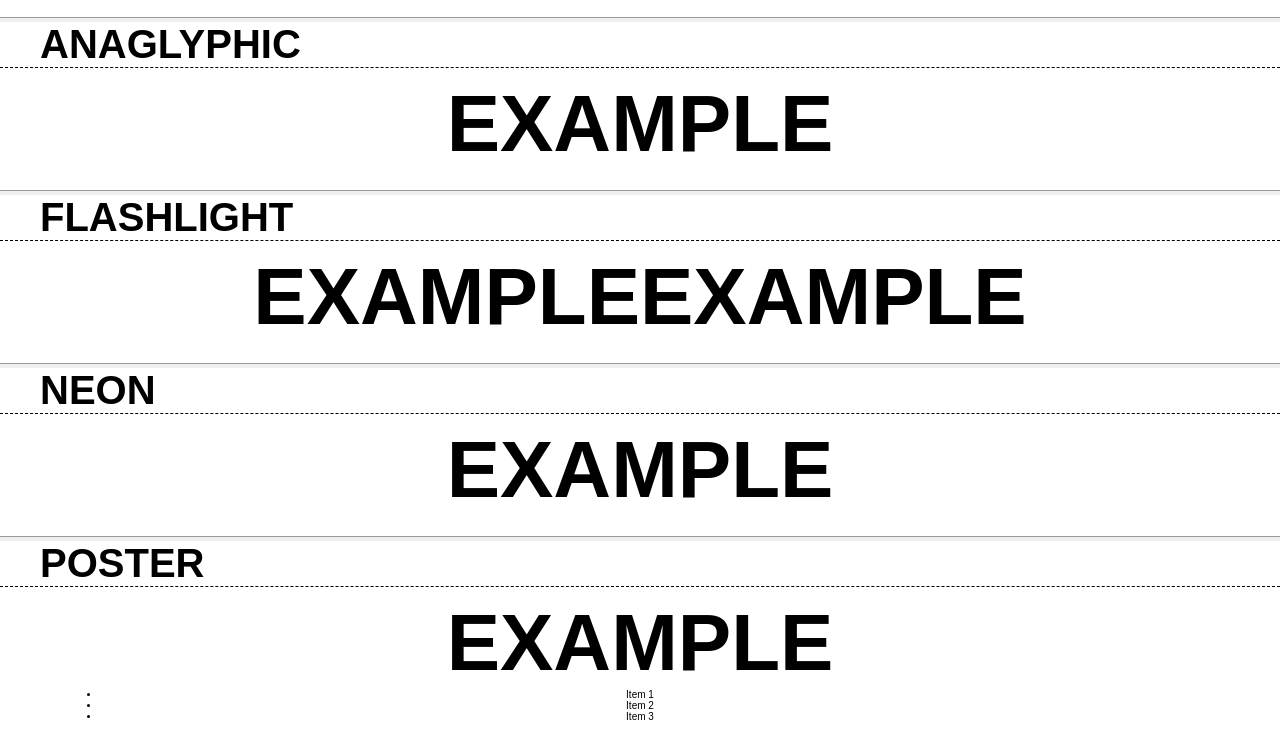
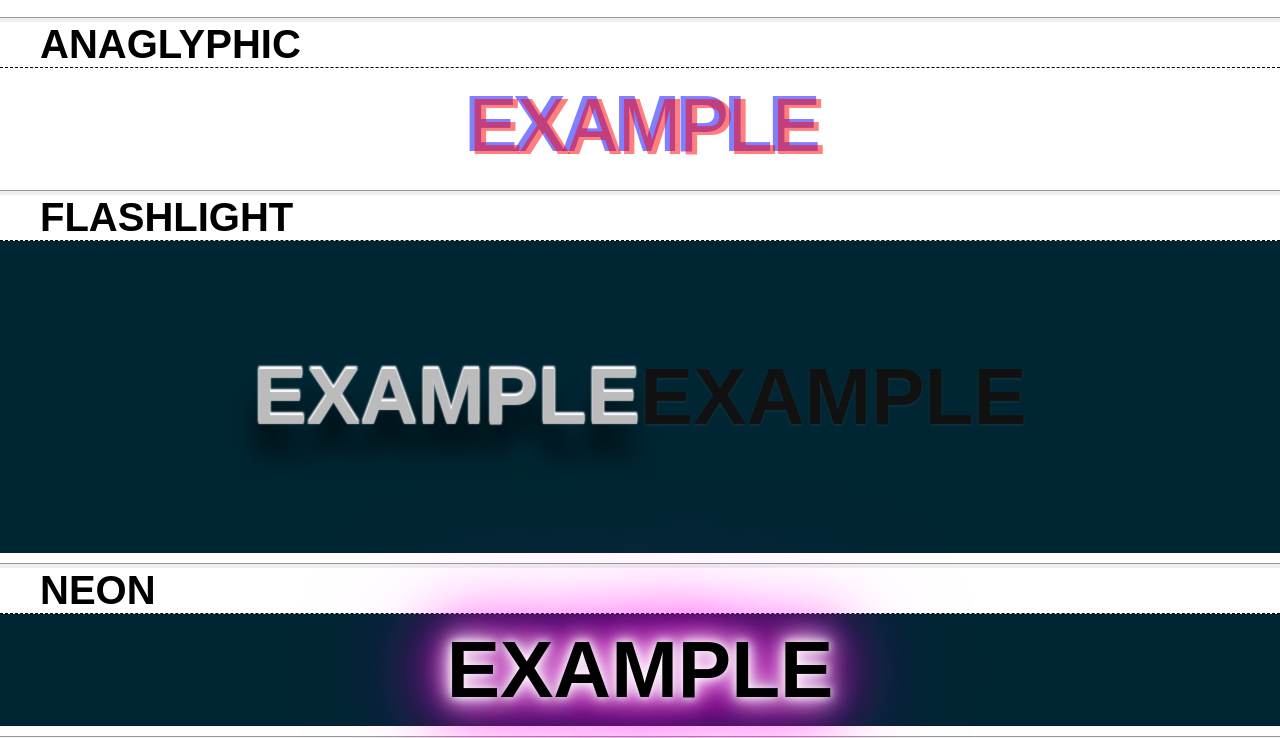
Before and after one commit to vxtool/experiment-css-text, a website: page index.html in a window 1280 px wide. Shown: the part 1045-1783 px from the top of the page. Drawn offline with nearby package versions, Linux system fonts and the light colour scheme; files that its build step writes are made by us from their sources.

Commit message:
import files

```diff
--- a/source/assets/scss/style.scss
+++ b/source/assets/scss/style.scss
@@ -4,3 +4,8 @@
 @import "effects/_blur";
 @import "effects/_slashed";
 @import "effects/_shadow";
+@import "effects/_anaglyphic";
+@import "effects/_flashlight";
+@import "effects/_neon";
+@import "effects/_poster";
+@import "effects/_tilt-shift";
```
